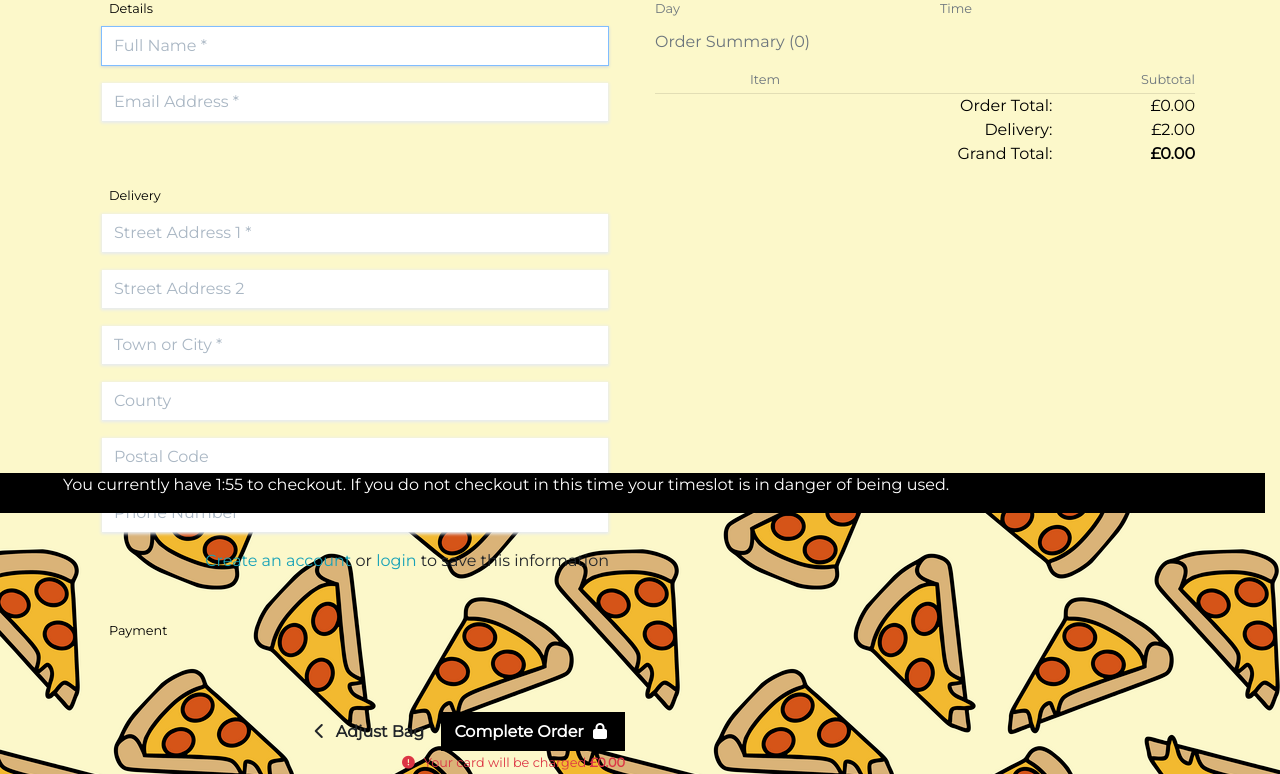
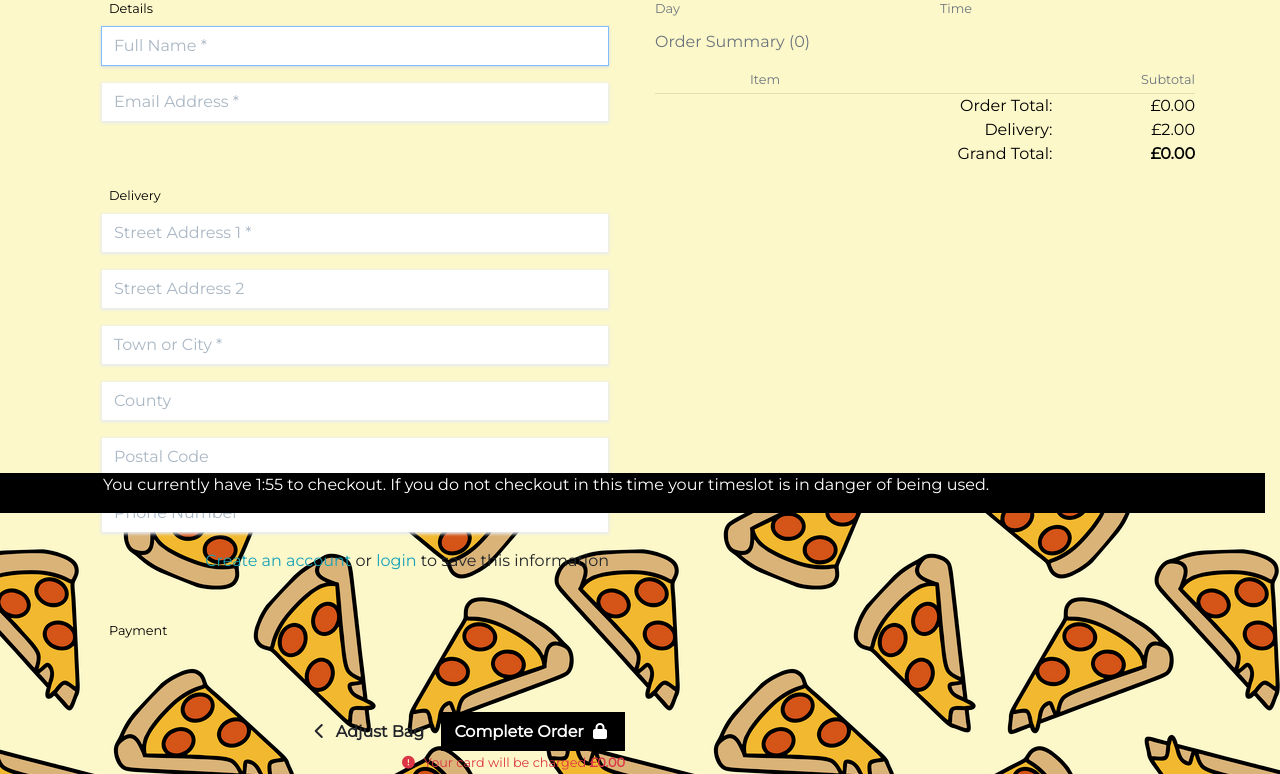
Before and after one commit to markj0hnst0n/pizza-delivery-place, a Django app: template checkout/templates/checkout/checkout.html in a window 1280 px wide. Shown: the part 287-1061 px from the top of the page. Run offline with Django 3.2, Linux system fonts and the light colour scheme; the template is opened without the code that fills it: values that come from a table or form of the project are taken from there, others are empty; some libraries are stand-ins or nearby versions.

Commit message:
timer polished further

```diff
--- a/checkout/static/checkout/css/checkout.css
+++ b/checkout/static/checkout/css/checkout.css
@@ -48,8 +48,7 @@
 .countdown{
   position: fixed;
   bottom: 0;
-  left: 0;
-  z-index: 9999;
+  z-index: 9998;
   color: #fff;
   width: 100%;
 }
--- a/checkout/templates/checkout/checkout.html
+++ b/checkout/templates/checkout/checkout.html
@@ -150,16 +150,16 @@
 
         </div>
     </div>
-    <div class="row w-100 btn-black countdown">
-        <div class="container px-2">
-            <p>You currently have <span id="countdown"></span> to checkout.  If you do not checkout in this time your timeslot is in danger of being used.</p>
-        </div>
-    </div>
 <div class="row footer-container"></div>
 </div>
 <div id="loading-overlay">
     <div class="pizza-wrapper">
         <canvas id="pizza"></canvas>
+    </div>
+</div>
+<div class="row w-100 btn-black countdown">
+    <div class="container pl-5">
+        <p>You currently have <span id="countdown"></span> to checkout.  If you do not checkout in this time your timeslot is in danger of being used.</p>
     </div>
 </div>
 
```
